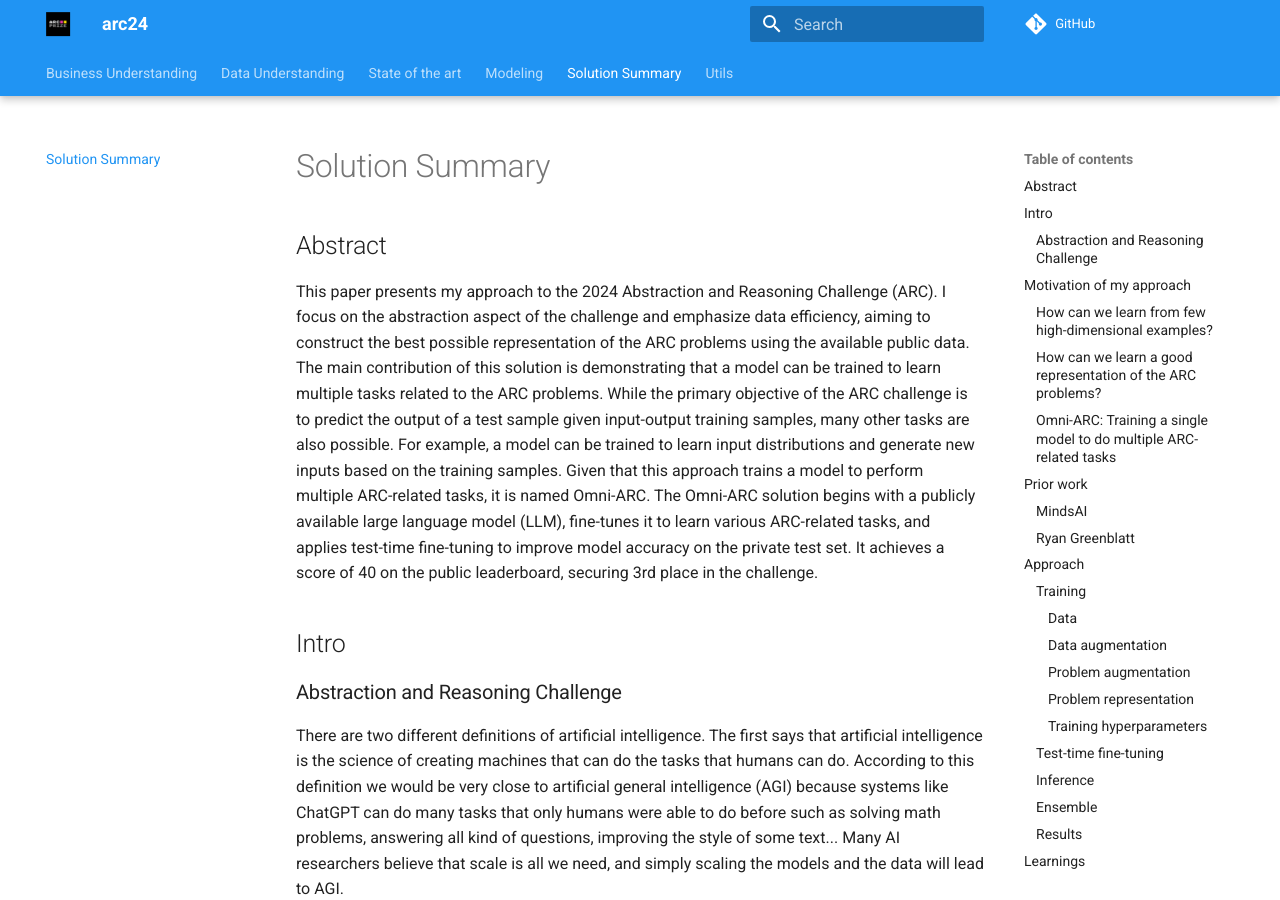
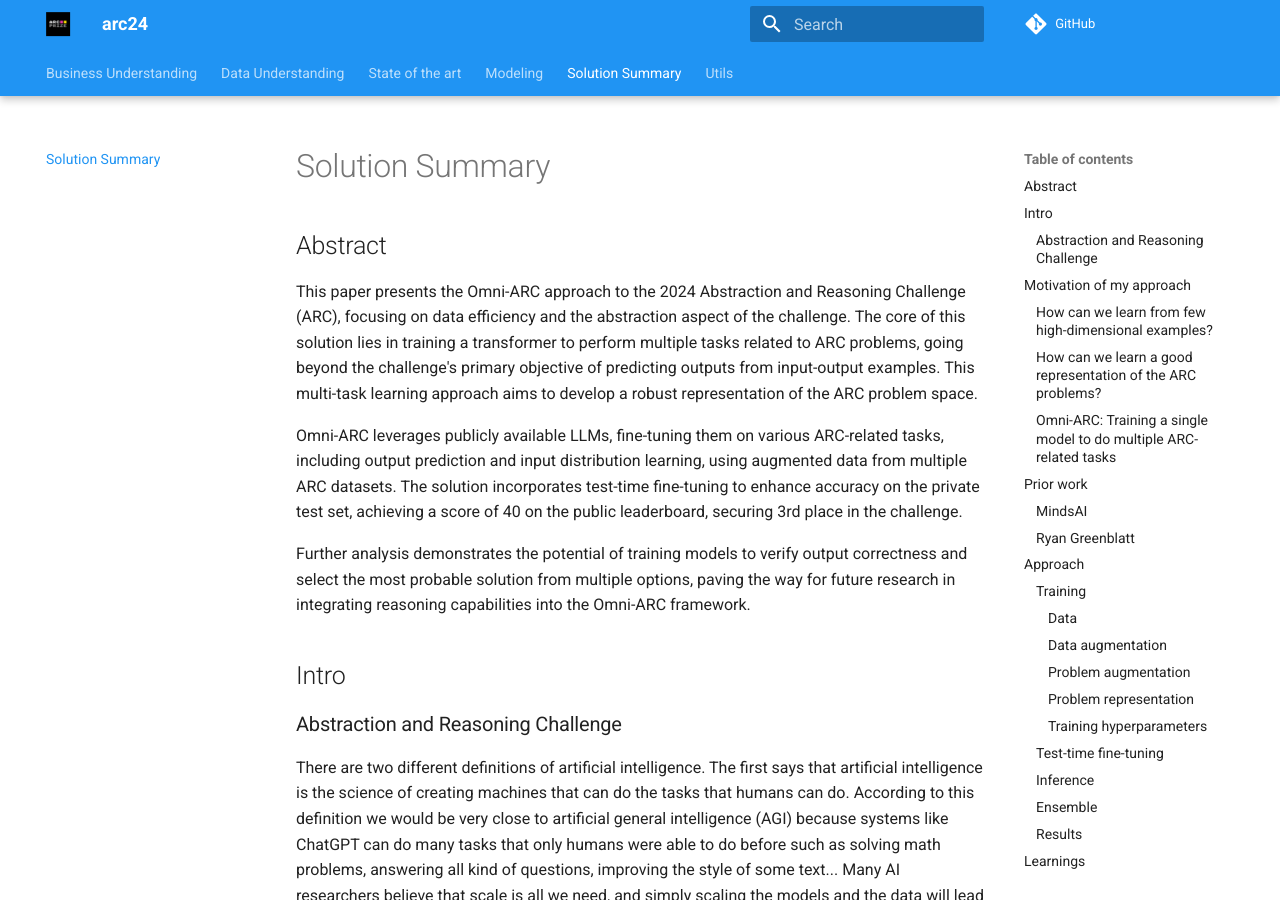
Before and after one commit to zhengjunyao-work/arc24, an MkDocs documentation site: the page built from docs/05_Solution_Summary.md, in a window 1280 px wide and 900 px high. Built offline with MkDocs 1.6.1 and Material for MkDocs 9.7.7, drawn with Linux system fonts in a browser that asks for light colours; comment, search, counter and statistics services are not loaded.

Commit message:
updated abstract

```diff
--- a/docs/05_Solution_Summary.md
+++ b/docs/05_Solution_Summary.md
@@ -28,7 +28,11 @@ Papers are about communicating your ideas clearly so that others can learn from
 
 ## Abstract
 
-This paper presents my approach to the 2024 Abstraction and Reasoning Challenge (ARC). I focus on the abstraction aspect of the challenge and emphasize data efficiency, aiming to construct the best possible representation of the ARC problems using the available public data. The main contribution of this solution is demonstrating that a model can be trained to learn multiple tasks related to the ARC problems. While the primary objective of the ARC challenge is to predict the output of a test sample given input-output training samples, many other tasks are also possible. For example, a model can be trained to learn input distributions and generate new inputs based on the training samples. Given that this approach trains a model to perform multiple ARC-related tasks, it is named Omni-ARC. The Omni-ARC solution begins with a publicly available large language model (LLM), fine-tunes it to learn various ARC-related tasks, and applies test-time fine-tuning to improve model accuracy on the private test set. It achieves a score of 40 on the public leaderboard, securing 3rd place in the challenge.
+This paper presents the Omni-ARC approach to the 2024 Abstraction and Reasoning Challenge (ARC), focusing on data efficiency and the abstraction aspect of the challenge. The core of this solution lies in training a transformer to perform multiple tasks related to ARC problems, going beyond the challenge's primary objective of predicting outputs from input-output examples. This multi-task learning approach aims to develop a robust representation of the ARC problem space.
+
+Omni-ARC leverages publicly available LLMs, fine-tuning them on various ARC-related tasks, including output prediction and input distribution learning, using augmented data from multiple ARC datasets. The solution incorporates test-time fine-tuning to enhance accuracy on the private test set, achieving a score of 40 on the public leaderboard, securing 3rd place in the challenge.
+
+Further analysis demonstrates the potential of training models to verify output correctness and select the most probable solution from multiple options, paving the way for future research in integrating reasoning capabilities into the Omni-ARC framework.
 
 ## Intro
 
```
